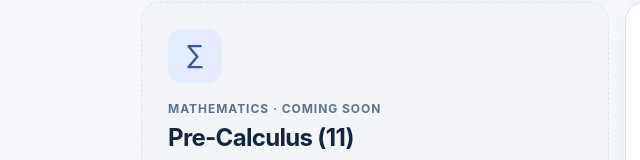
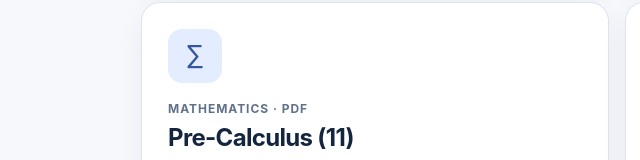
Before and after one commit to NovoShkola/Review, a plain HTML site: page index.html in a window 1280 px wide. Shown: the part 631-791 px from the top of the page, 23-663 px from the left. Drawn offline with Linux system fonts and the light colour scheme.

Commit message:
Add files via upload

```diff
--- a/index.html
+++ b/index.html
@@ -39,7 +39,7 @@
     <div class="grid">
       <a class="card health" href="health.html" aria-label="Open Health Challenge for Grades 8, 9 and 10"><div class="symbol" aria-hidden="true">♡</div><p class="category">Interactive quiz</p><h2>Health (8-9-10)</h2><p class="desc">Five-minute self-checks on vocabulary, key notions, physiological mechanisms and decision-making.</p><span class="link">Open Health Challenge</span></a>
       <a class="card maths" href="maths.pdf" aria-label="Open Pre-Calculus Grade 10 PDF"><div class="symbol" aria-hidden="true">∑</div><p class="category">Mathematics · PDF</p><h2>Pre-Calculus (10)</h2><p class="desc">Progress Booklet: formulas, foundational concepts and targeted practice.</p><span class="link">Open Pre-Calculus booklet</span></a>
-      <div class="card maths unavailable" aria-label="Pre-Calculus Grade 11 booklet coming soon"><div class="symbol" aria-hidden="true">∑</div><p class="category">Mathematics · Coming soon</p><h2>Pre-Calculus (11)</h2><p class="desc">A dedicated booklet on transformations and trigonometry is being prepared.</p><span class="link">Booklet coming soon</span></div>
+      <a class="card maths" href="maths11.pdf" aria-label="Open Pre-Calculus Grade 11 PDF"><div class="symbol" aria-hidden="true">∑</div><p class="category">Mathematics · PDF</p><h2>Pre-Calculus (11)</h2><p class="desc">Progress Booklet: transformations, mapping, algebra and real-world decision-making. Trigonometry coming later.</p><span class="link">Open Pre-Calculus booklet</span></a>
       <a class="card career" href="career.pdf" aria-label="Open Career Development Grade 9 PDF"><div class="symbol" aria-hidden="true">✧</div><p class="category">Personal skills · PDF</p><h2>Career (9)</h2><p class="desc">Personal Skill Habits. Choose one assigned skill to practise for five minutes each day.</p><span class="link">Open skill habits</span></a>
     </div>
     <footer>Learning materials for classroom review and optional independent practice.</footer>
```
